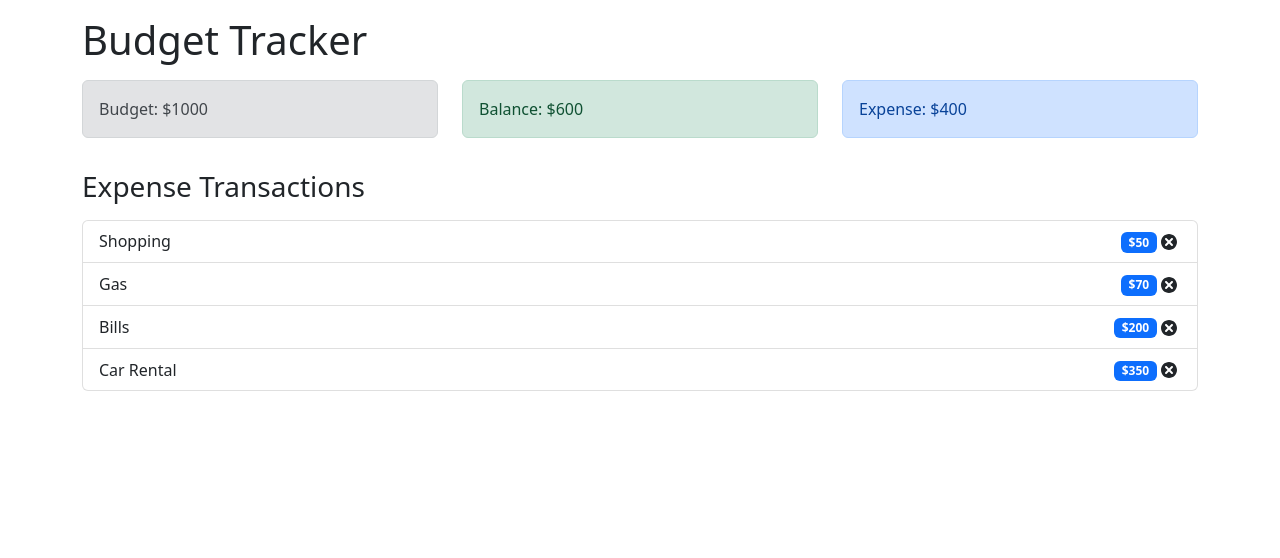
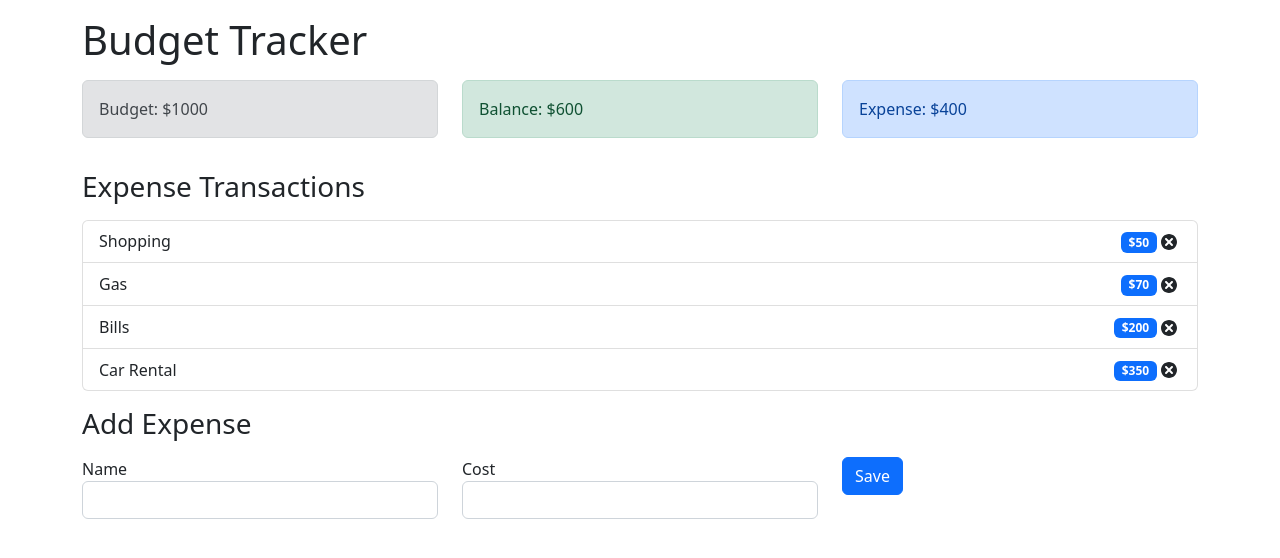
Before and after one commit to nguyen-jonathan/budget-tracker, a React (Create React App) app: page / in a window 1280 px wide. Shown: the top 558 px of the page. Built offline with nearby package versions, Linux system fonts and the light colour scheme.

Commit message:
add AddExpenseForm

```diff
--- /dev/null
+++ b/src/components/AddExpenseForm/AddExpenseForm.jsx
@@ -0,0 +1,35 @@
+import React from 'react';
+
+const AddExpenseForm = () => {
+  return (
+    <form action="">
+      <div className="row">
+        <div className="col-sm">
+          <label htmlFor="name">Name</label>
+          <input
+            type="text"
+            required="required"
+            className="form-control"
+            id="name"
+          />
+        </div>
+        <div className="col-sm">
+          <label htmlFor="cost">Cost</label>
+          <input
+            type="text"
+            required="required"
+            className="form-control"
+            id="cost"
+          />
+        </div>
+        <div className="col-sm">
+          <button type="submit" className="btn btn-primary">
+            Save
+          </button>
+        </div>
+      </div>
+    </form>
+  );
+};
+
+export default AddExpenseForm;
--- a/src/components/App/App.jsx
+++ b/src/components/App/App.jsx
@@ -4,6 +4,7 @@
 import Balance from '../Balance/Balance';
 import Expense from '../Expense/Expense';
 import ExpenseList from '../ExpenseList/ExpenseList';
+import AddExpenseForm from '../AddExpenseForm/AddExpenseForm';
 
 const App = () => {
   return (
@@ -26,6 +27,12 @@
           <ExpenseList />
         </div>
       </div>
+      <h3 className="mt-3">Add Expense</h3>
+      <div className="mt-3">
+        <div className="col-sm">
+          <AddExpenseForm />
+        </div>
+      </div>
     </div>
   );
 };
```
